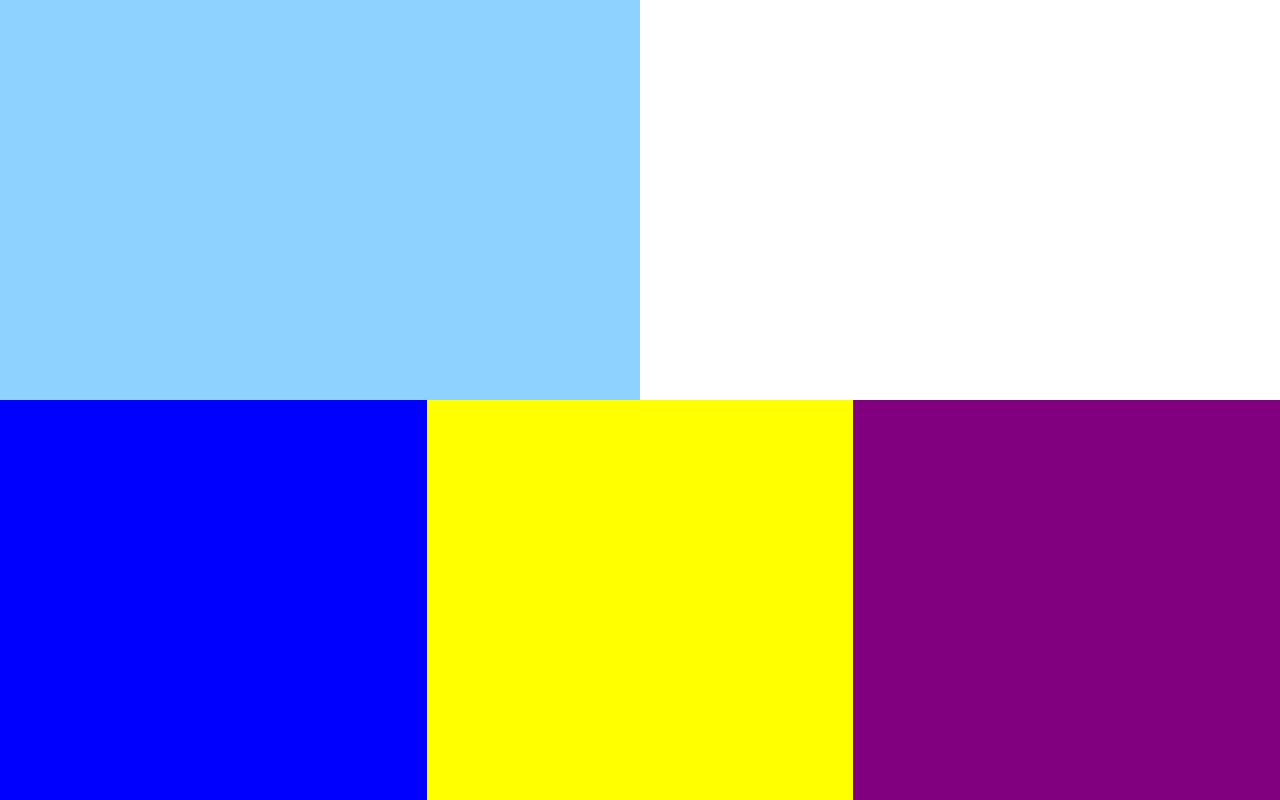
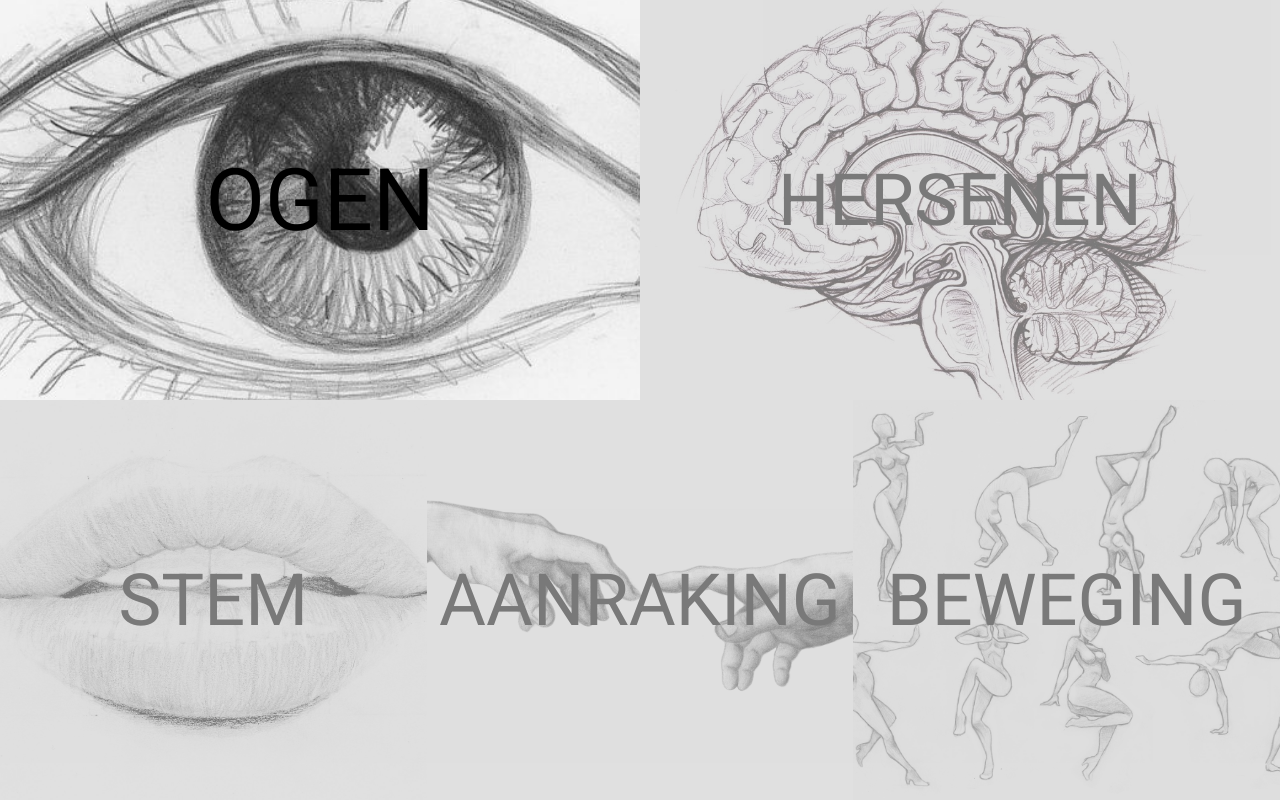
Before and after one commit to elertan/advanced-usability-opdracht-a, a React (Create React App) app in the folder app/: page / in a window 1280 px wide. Built offline with nearby package versions, Linux system fonts and the light colour scheme.

Commit message:
Progress on main screen

```diff
--- a/app/public/stylesheet.css
+++ b/app/public/stylesheet.css
@@ -8,7 +8,7 @@
 body {
     font-family: 'Roboto', sans-serif;
     min-height: 100vh;
-    background-color: #8ed2ff;
+    background-color: #cbcbcb;
 }
 
 #root {
--- a/app/src/screens/Index/index.tsx
+++ b/app/src/screens/Index/index.tsx
@@ -6,27 +6,62 @@ import motionImageSrc from "../../assets/images/motion.jpg";
 import brainImageSrc from "../../assets/images/brain.jpg";
 import touchImageSrc from "../../assets/images/touch.jpeg";
 import voiceImageSrc from "../../assets/images/voice.jpg";
+import {useCallback} from "react";
+import {RouteComponentProps} from "react-router";
 
-const IndexScreen: React.FC = () => {
+interface IProps extends RouteComponentProps<{}> {}
+
+const IndexScreen: React.FC<IProps> = (props) => {
+  const handleEyeItemClick = useCallback(() => {
+    props.history.push("/ogen");
+  }, [props.history]);
+
+  const handleBrainItemClick = useCallback(() => {
+    props.history.push("/hersenen");
+  }, [props.history]);
+
+  const handleVoiceItemClick = useCallback(() => {
+    props.history.push("/stem");
+  }, [props.history]);
+
+  const handleTouchItemClick = useCallback(() => {
+    props.history.push("/touch");
+  }, [props.history]);
+
+  const handleMotionItemClick = useCallback(() => {
+    props.history.push("/beweging");
+  }, [props.history]);
+
+
   return (
     <Root>
       <Row>
         <Item>
-          <EyeItem backgroundImageSrc={eyeImageSrc} />
+          <EyeItem backgroundImageSrc={eyeImageSrc} onClick={handleEyeItemClick}>
+            <p>OGEN</p>
+          </EyeItem>
         </Item>
         <Item>
-          <BrainItem backgroundImageSrc={brainImageSrc} />
+          <BrainItem backgroundImageSrc={brainImageSrc}>
+            <p>HERSENEN</p>
+          </BrainItem>
         </Item>
       </Row>
       <Row>
         <Item>
-          <VoiceItem backgroundImageSrc={voiceImageSrc} />
+          <VoiceItem backgroundImageSrc={voiceImageSrc}>
+            <p>STEM</p>
+          </VoiceItem>
         </Item>
         <Item>
-          <TouchItem backgroundImageSrc={touchImageSrc} />
+          <TouchItem backgroundImageSrc={touchImageSrc}>
+            <p>AANRAKING</p>
+          </TouchItem>
         </Item>
         <Item>
-          <MotionItem backgroundImageSrc={motionImageSrc} />
+          <MotionItem backgroundImageSrc={motionImageSrc}>
+            <p>BEWEGING</p>
+          </MotionItem>
         </Item>
       </Row>
     </Root>
--- a/app/src/screens/Index/styles.ts
+++ b/app/src/screens/Index/styles.ts
@@ -11,21 +11,33 @@ export const Row = styled.div`
   display: flex;
 `;
 
-const BaseItem = styled.div<{ backgroundImageSrc: string }>`
+interface IBaseItemProps {
+  backgroundImageSrc: string;
+}
+
+const BaseItem = styled.div<IBaseItemProps>`
   flex: 1;
   background-position: center;
   background-repeat: no-repeat;
   background-size: cover;
   ${props => css`
-    linear-gradient( rgba(0, 0, 0, 1), rgba(0, 0, 0, 1) ), url(${props.backgroundImageSrc});
+    background-image: url(${props.backgroundImageSrc});
   `}
-  transition: transform 0.3s ease-in-out;
+  opacity: 0.4;
+  transition: transform 0.5s ease-in-out, opacity 0.5s ease-in-out;
+  cursor: pointer;
+  display: flex;
+  align-items: center;
+  justify-content: center;
 
   &:hover {
     transform: scale(1.2);
-    ${props => css`
-      linear-gradient( rgba(0, 0, 0, 0.5), rgba(0, 0, 0, 0.5) ), url(${props.backgroundImageSrc});
-    `}
+    opacity: 1;
+  }
+
+  p {
+    font-size: 72px;
+    text-transform: capitalize;
   }
 `;
 
@@ -36,23 +48,16 @@ export const Item = styled.div`
 `;
 
 export const EyeItem = styled(BaseItem)`
-  //background-color: red;
 `;
 
 export const BrainItem = styled(BaseItem)`
-  //background-color: green;
-  background-color: white;
 `;
 
 export const VoiceItem = styled(BaseItem)`
-  background-color: blue;
 `;
 
 export const TouchItem = styled(BaseItem)`
-  background-color: yellow;
 `;
 
-
 export const MotionItem = styled(BaseItem)`
-  background-color: purple;
 `;
```
Also changed, not shown: 2 other files (tests, documents, lock files or other folders).
